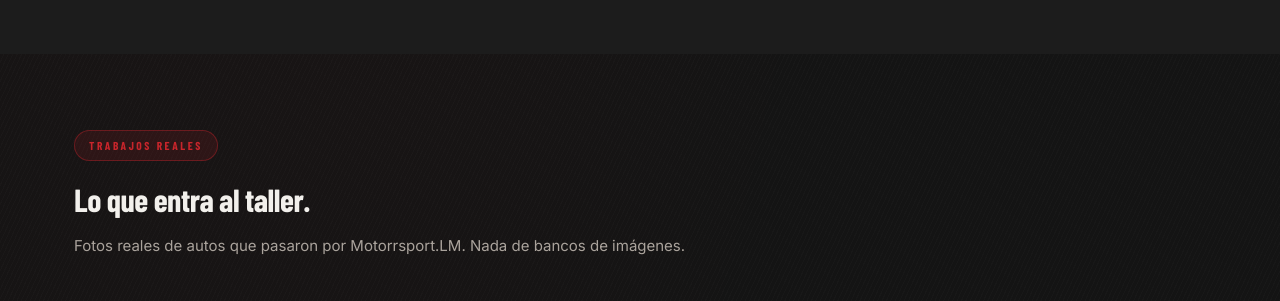
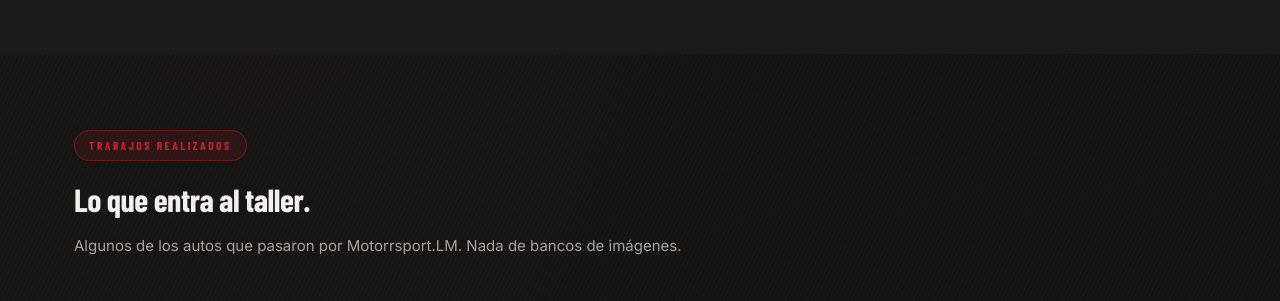
Before and after one commit to ivanuja3/motorrsport-lm, a plain HTML site: page index.html in a window 1280 px wide. Shown: the part 2920-3221 px from the top of the page. Drawn offline with nearby package versions, Linux system fonts and the light colour scheme; a web font is replaced by a local one.

Commit message:
Ajustar copy de seccion trabajos (evitar repetir 'reales')

```diff
--- a/index.html
+++ b/index.html
@@ -328,9 +328,9 @@ footer{border-top:1px solid var(--line); padding:32px 0; text-align:center; font
 <section class="sec" id="trabajos">
   <div class="wrap">
     <div class="sec-head">
-      <div class="eyebrow">Trabajos reales</div>
+      <div class="eyebrow">Trabajos realizados</div>
       <h2>Lo que entra al taller.</h2>
-      <p>Fotos reales de autos que pasaron por Motorrsport.LM. Nada de bancos de imágenes.</p>
+      <p>Algunos de los autos que pasaron por Motorrsport.LM. Nada de bancos de imágenes.</p>
     </div>
     <div class="gallery-grid">
       <img class="big" src="assets/gallery/motor-vag-reconstruido.jpg" alt="Motor VAG reconstruido"/>
```
